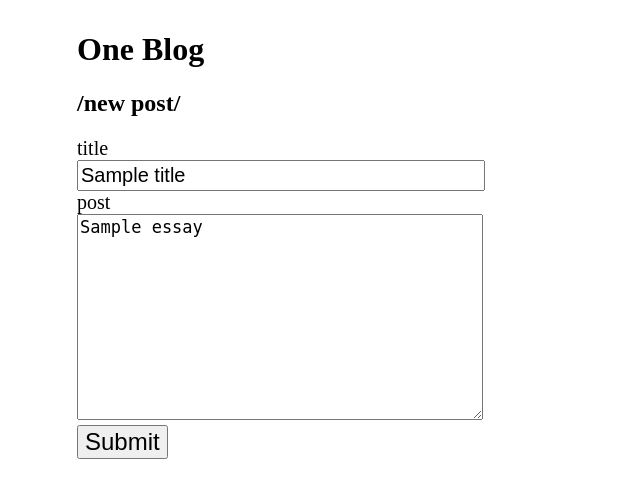
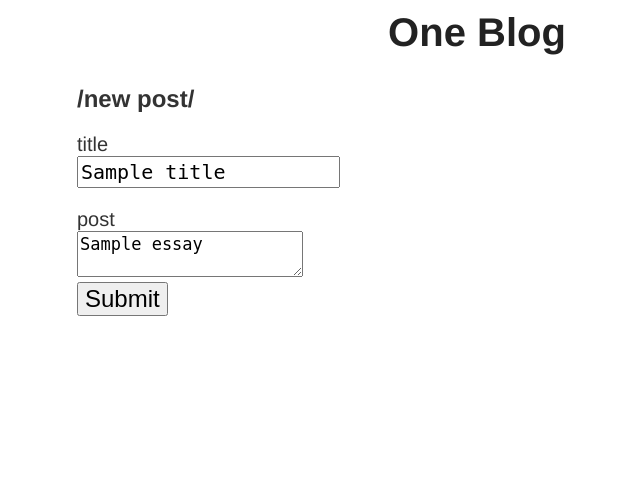
Before and after one commit to zli12/oneblog, a Python web app: template templates/newpost.html in a window 1280 px wide. Shown: the top 498 px of the page, without its empty margins (163-803 px from the left). Run offline with Jinja, Linux system fonts and the light colour scheme; the template is opened without the code that fills it: most values are stand-ins (such as "Sample title", 1, 10 or a date in 2020).

Commit message:
Updated with official solution

```diff
--- a/templates/base.html
+++ b/templates/base.html
@@ -2,70 +2,17 @@
 
 <html>
 	<head>
+		<link rel="stylesheet" type="text/css" href="/static/main.css">
 		<title>*One Blog*</title>
 	</head>
 
-	<style type="text/css">
-		body {
-			font-family: : sans-serif;
-			width: 800px;
-			margin: 0 auto;
-			padding: 10px;
-		}
-
-		.error {
-			color: red
-		}
-
-		label {
-			display: block;
-			font-size: 20px;
-		}
-
-		input[type=text] {
-			width: 400px;
-			font-size: 20px;
-			padding: 2px;
-		}
-
-		textarea {
-			width: 400px;
-			height: 200px;
-			font-size: 17px;
-			font-family: monospace;
-		}
-
-		input[type=submit] {
-			font-size: 24px;
-		}
-
-		hr {
-			margin: 20px auto;
-		}
-
-		.post + .post {
-			margin-top: 20px;
-		}
-
-		.post-title {
-			font-weight: bold;
-			font-size: 20px;
-		}
-
-		.post-body {
-			margin: 0;
-			font-size: 17px;
-		}
-
-		.essay-all {
-			margin:	0;
-			font-size: 20px;
-		}
-	</style>
-
 	<body>
-		<h1>One Blog</h1>
+		<a href="/blog" class="main-title">
+		One Blog
+		</a>
+		<div id="content">
 		{% block content %}
 		{% endblock %}
+		</div>
 	</body>
 </html>
--- /dev/null
+++ b/templates/permalink.html
@@ -0,0 +1,5 @@
+{% extends "base.html" %}
+
+{% block content %}
+	{{ post.render() | safe }}
+{% endblock %}
--- /dev/null
+++ b/templates/static/main.css
@@ -0,0 +1,84 @@
+body {
+	font-family: Helvetica, Arial, sans-serif;
+	font-size:  14px;
+	width: 800px;
+	margin: 0 auto;
+	padding: 10px;
+	color: #333;
+}
+
+h2 {
+	font-size: 24px;
+	font-weight: bold;
+	margin-bottom: 20px;
+}
+
+.error {
+	color: red
+}
+
+label {
+	display: block;
+	font-size: 20px;
+}
+
+label + label {
+	margin-top:  20px;
+}
+
+input[type=text] {
+	width: 500;
+	font-size: 20px;
+	padding: 2px;
+	font-family: monospace;
+}
+
+textarea {
+	width: 500;
+	height: 400;
+	font-size: 17px;
+	font-family: monospace;
+}
+
+input[type=submit] {
+	font-size: 24px;
+}
+
+.main-title {
+	display: block;
+	color: #222;
+	font-size: 40px;
+	font-weight: bold;
+	text-align: center;
+	margin-bottom: 30px;
+	text-decoration: none;
+}
+
+.post + .post {
+	margin-top: 15px;
+}
+
+.post-heading {
+	position: relative;
+	border-bottom: 3px solid #666;
+}
+
+.post-title {
+	font-weight: bold;
+	font-size: 20px;
+}
+
+.post-date{
+	position: absolute;
+	right: 0px;
+	bottom: 0px;
+	color: #999;
+}
+
+.post-content {
+	margin-top: 5px;
+}
+
+.post {
+	font-size: 24px;
+}
```
Also changed, not shown: main.py (+24 -42 lines), templates/home.html (+3 -7 lines), templates/post.html (+14 -7 lines).
